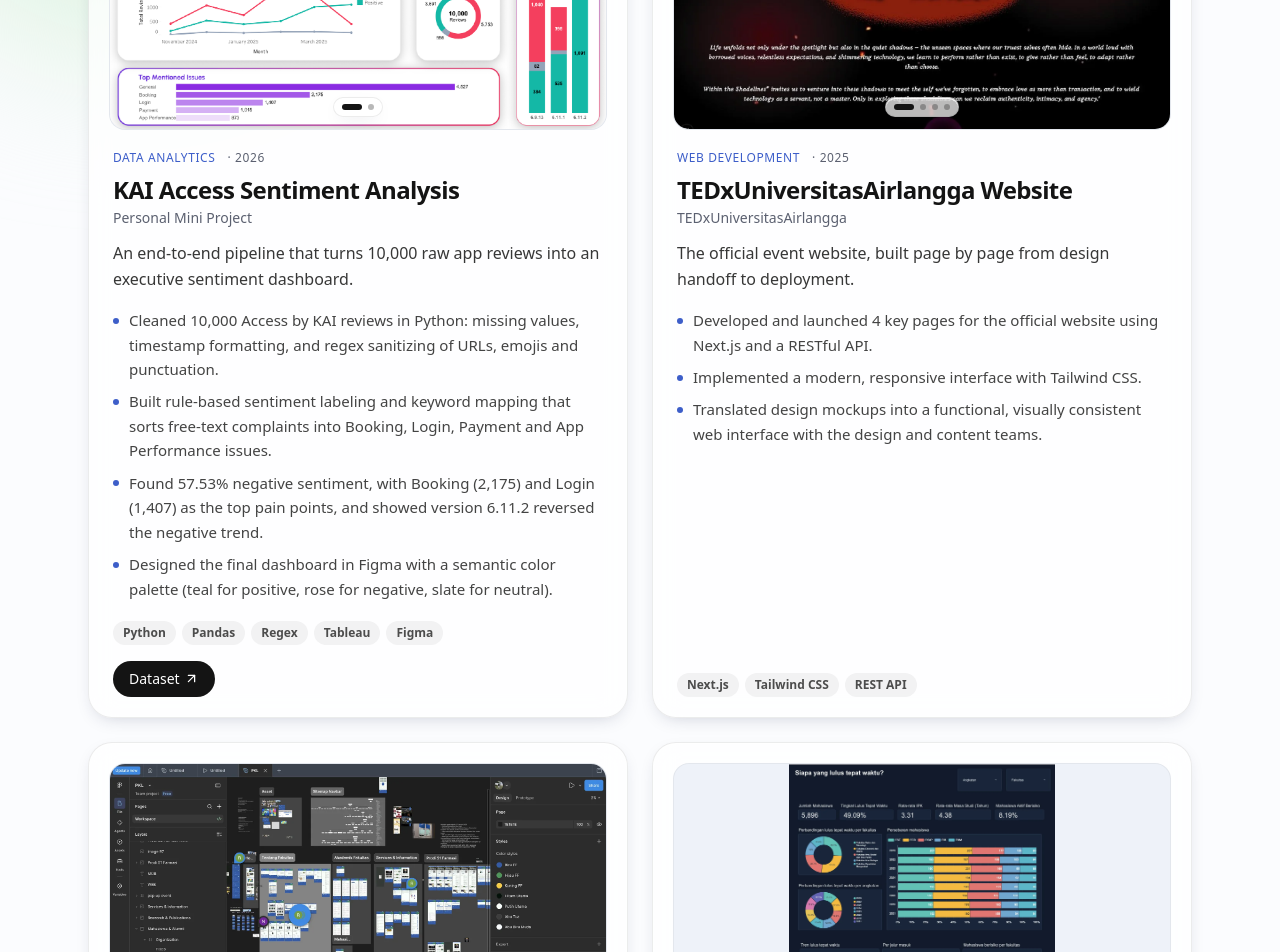
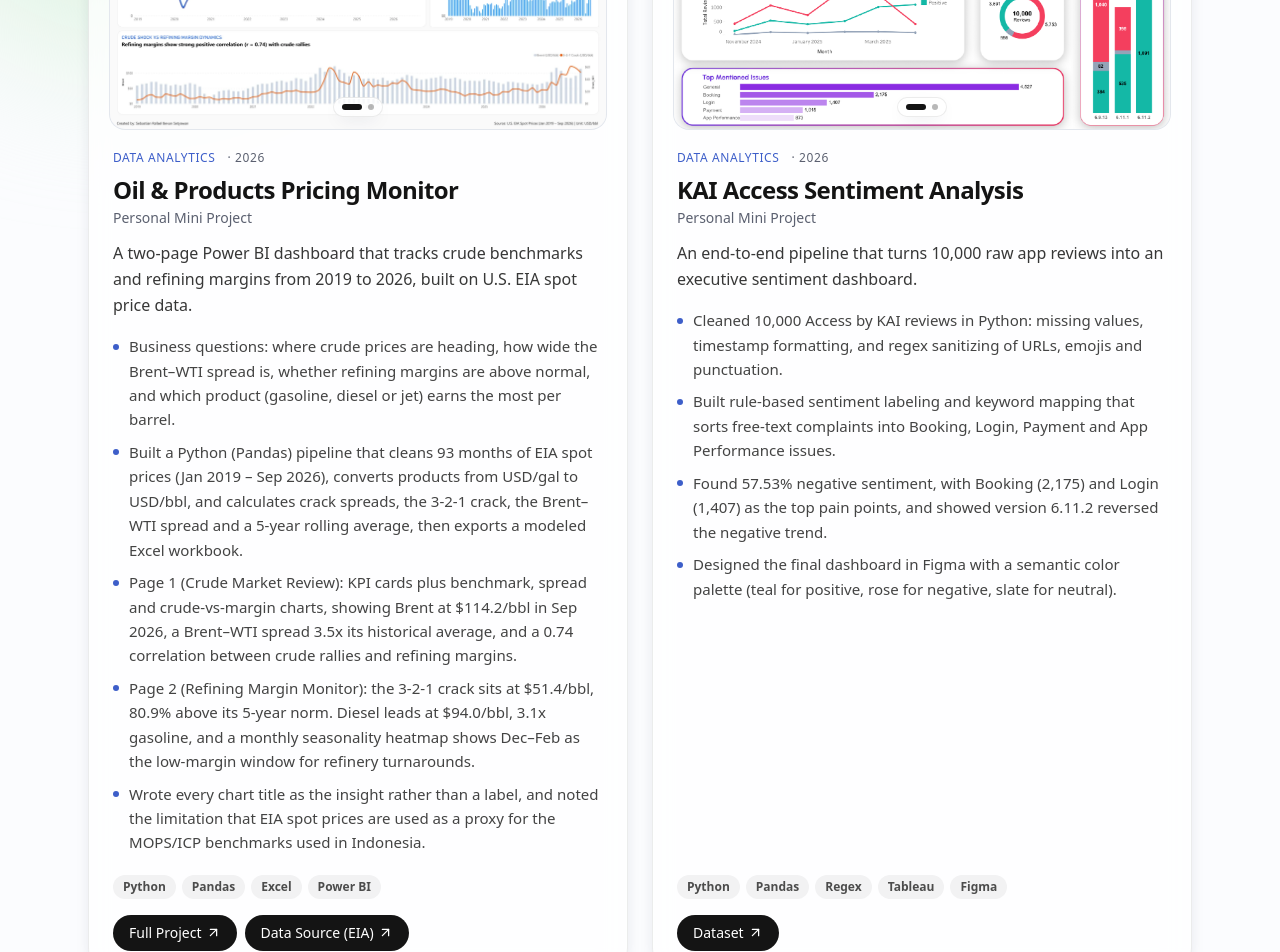
Before and after one commit to aelolel/portfolio, a Next.js app: page / in a window 1280 px wide. Shown: the part 2000-2952 px from the top of the page. Built offline with nearby package versions, Linux system fonts and the light colour scheme.

Commit message:
Add Oil & Products Pricing Monitor Power BI project

```diff
--- a/src/data/portfolio.ts
+++ b/src/data/portfolio.ts
@@ -45,7 +45,7 @@ export const socials = {
 
 export const stats = [
   { value: "3.48", suffix: "/4.00", label: "Current GPA" },
-  { value: "9", suffix: "", label: "Web & data projects" },
+  { value: "10", suffix: "", label: "Web & data projects" },
   { value: "7", suffix: "", label: "Case competitions placed" },
   { value: "573", suffix: "", label: "ELPT score (UNAIR)" },
 ];
@@ -74,6 +74,33 @@ export const projectCategories: ProjectCategory[] = [
 ];
 
 export const projects: Project[] = [
+  {
+    title: "Oil & Products Pricing Monitor",
+    tagline:
+      "A two-page Power BI dashboard that tracks crude benchmarks and refining margins from 2019 to 2026, built on U.S. EIA spot price data.",
+    category: "Data Analytics",
+    context: "Personal Mini Project",
+    date: "2026",
+    points: [
+      "Business questions: where crude prices are heading, how wide the Brent–WTI spread is, whether refining margins are above normal, and which product (gasoline, diesel or jet) earns the most per barrel.",
+      "Built a Python (Pandas) pipeline that cleans 93 months of EIA spot prices (Jan 2019 – Sep 2026), converts products from USD/gal to USD/bbl, and calculates crack spreads, the 3-2-1 crack, the Brent–WTI spread and a 5-year rolling average, then exports a modeled Excel workbook.",
+      "Page 1 (Crude Market Review): KPI cards plus benchmark, spread and crude-vs-margin charts, showing Brent at $114.2/bbl in Sep 2026, a Brent–WTI spread 3.5x its historical average, and a 0.74 correlation between crude rallies and refining margins.",
+      "Page 2 (Refining Margin Monitor): the 3-2-1 crack sits at $51.4/bbl, 80.9% above its 5-year norm. Diesel leads at $94.0/bbl, 3.1x gasoline, and a monthly seasonality heatmap shows Dec–Feb as the low-margin window for refinery turnarounds.",
+      "Wrote every chart title as the insight rather than a label, and noted the limitation that EIA spot prices are used as a proxy for the MOPS/ICP benchmarks used in Indonesia.",
+    ],
+    tech: ["Python", "Pandas", "Excel", "Power BI"],
+    images: ["images/projects/oil-1.webp", "images/projects/oil-2.webp"],
+    links: [
+      {
+        label: "Full Project",
+        url: "https://drive.google.com/drive/folders/1EbcWEg7IwzJSbne_AzbahuGv8J8iicsn?usp=sharing",
+      },
+      {
+        label: "Data Source (EIA)",
+        url: "https://www.eia.gov/petroleum/prices/table.php?show_by=12_series&period=M&table_key=PET_PRI_SPT_S1_M",
+      },
+    ],
+  },
   {
     title: "KAI Access Sentiment Analysis",
     tagline:
@@ -495,7 +522,7 @@ export const certifications = [
 export const skillGroups = [
   {
     title: "Data Analytics",
-    items: ["Python", "SQL", "Tableau", "Looker Studio", "Excel", "Google Sheets"],
+    items: ["Python", "SQL", "Power BI", "Tableau", "Looker Studio", "Excel", "Google Sheets"],
   },
   {
     title: "Web Development",
```
Also changed, not shown: public/images/projects/oil-1.webp (added), public/images/projects/oil-2.webp (added).
